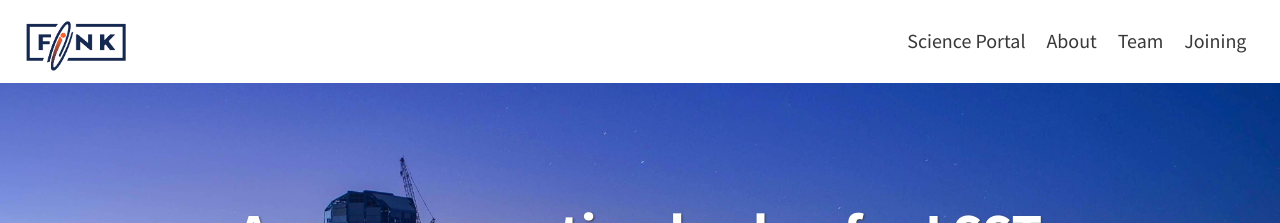
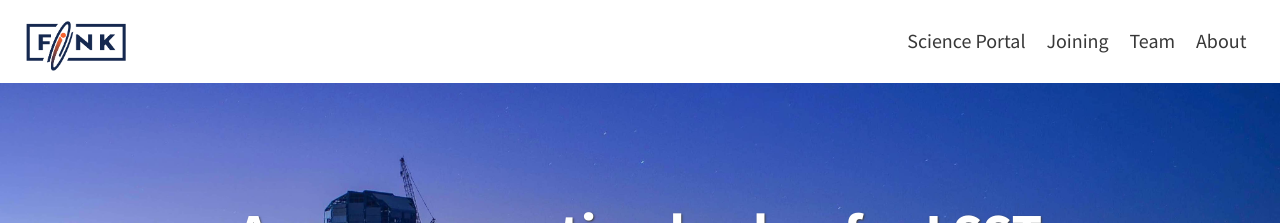
Before and after one commit to astrolabsoftware/fink-website, a Jekyll site: the page built from index.html, in a window 1280 px wide. Shown: the top 223 px of the page. Built offline with Jekyll 4.4.1, drawn with Linux system fonts in a browser that asks for light colours; the list of posts is cut into pages by our own code.

Commit message:
Update the navbar

```diff
--- a/_includes/navbar.html
+++ b/_includes/navbar.html
@@ -28,7 +28,7 @@
            </li>
            <li class="separator"> | </li>
 	        <li class="nav-item">
-		    <a class="nav-link" href="/about.html"> About</a>
+		    <a class="nav-link" href="/joining.html"> Joining</a>
 		  </li>
 			<li class="separator"> | </li>
 			<li class="nav-item">
@@ -36,7 +36,7 @@
 		  </li>
           <li class="separator"> | </li>
              <li class="nav-item">
-             <a class="nav-link" href="/joining.html"> Joining</a>
+             <a class="nav-link" href="/about.html"> About</a>
           </li>
 			<!-- <li class="separator"> | </li>
 			<li class="nav-item">
```
